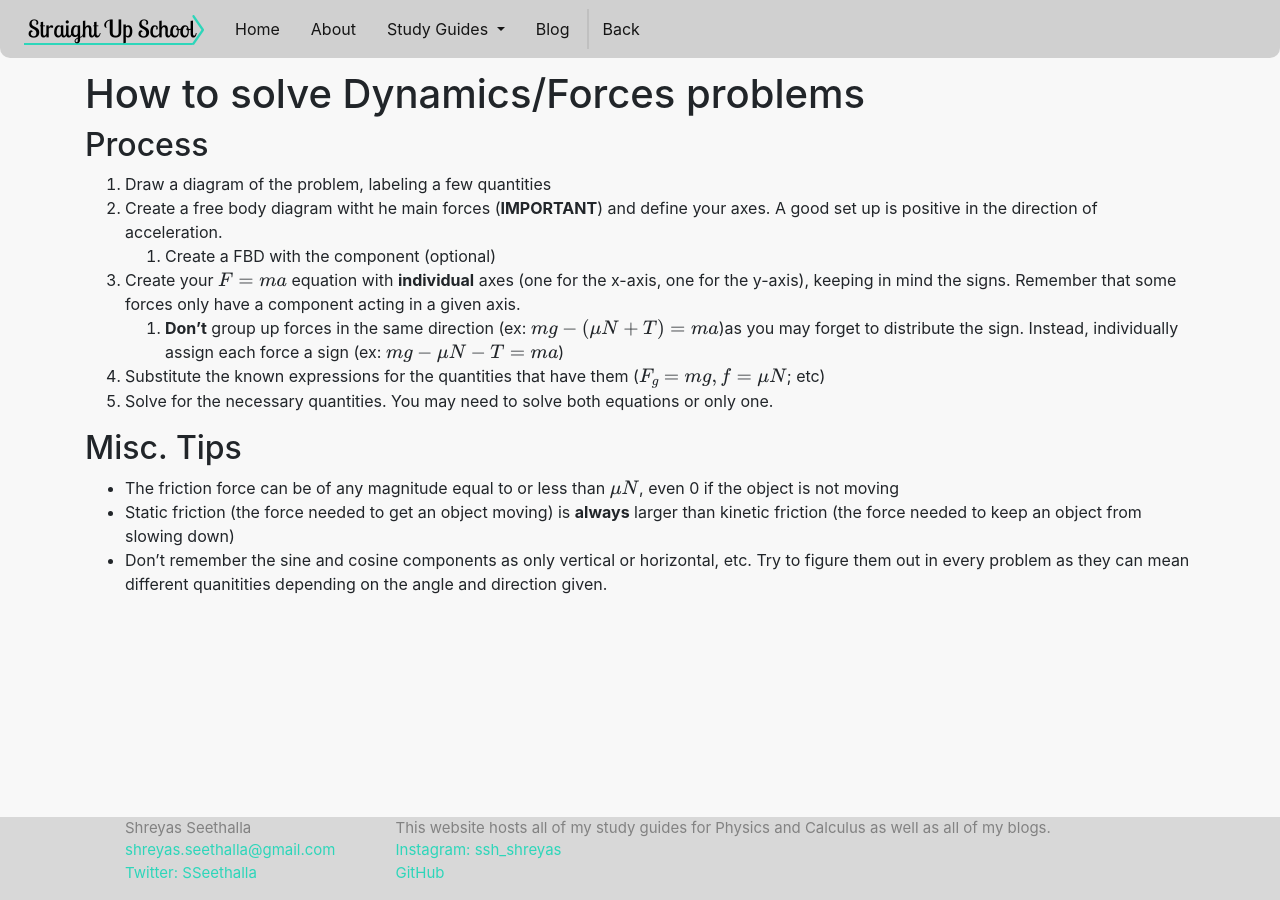
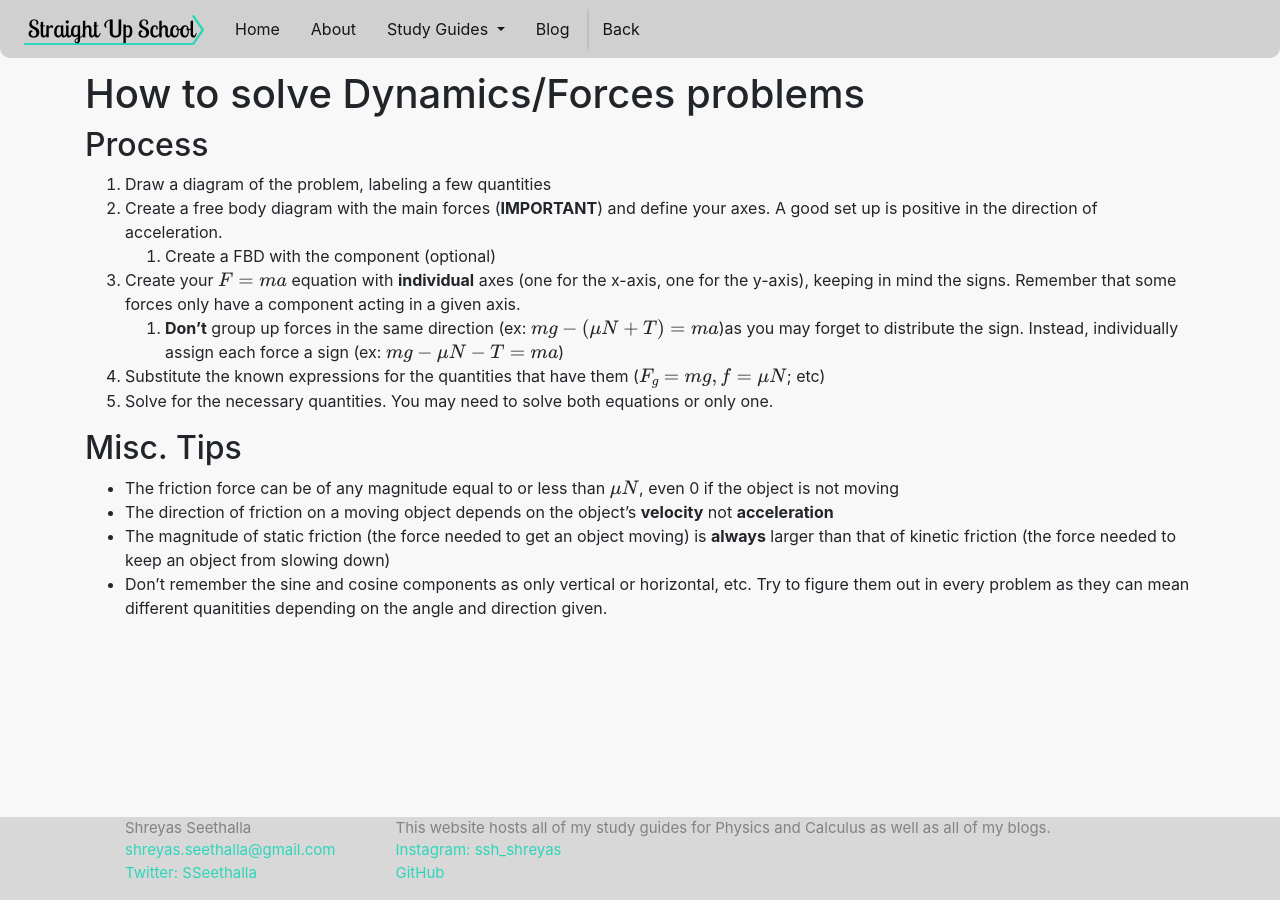
Before and after one commit to KasaiYuki/kasaiyuki.github.io, a Jekyll site: the page built from guides/guides-strats/forces-strats.md, in a window 1280 px wide. Built offline with Jekyll 4.4.1, drawn with Linux system fonts in a browser that asks for light colours; formulas are drawn with MathJax 3; comment, search, counter and statistics services are not loaded.

```diff
--- a/guides/guides-strats/forces-strats.md
+++ b/guides/guides-strats/forces-strats.md
@@ -7,7 +7,7 @@
 ## Process
 
 1. Draw a diagram of the problem, labeling a few quantities
-2. Create a free body diagram witht he main forces (**IMPORTANT**) and define your axes. A good set up is positive in the direction of acceleration.
+2. Create a free body diagram with the main forces (**IMPORTANT**) and define your axes. A good set up is positive in the direction of acceleration.
     1. Create a FBD with the component (optional)
 3. Create your $$ F = ma $$ equation with **individual** axes (one for the x-axis, one for the y-axis), keeping in mind the signs. Remember that some forces only have a component acting in a given axis.
     1. **Don't** group up forces in the same direction (ex: $$mg-(\mu N + T) = ma$$)as you may forget to distribute the sign. Instead, individually assign each force a sign (ex: $$mg-\mu N - T = ma$$)
@@ -17,5 +17,6 @@
 ## Misc. Tips
 
 + The friction force can be of any magnitude equal to or less than $$ \mu N $$, even 0 if the object is not moving
-- Static friction (the force needed to get an object moving) is **always** larger than kinetic friction (the force needed to keep an object from slowing down)
+- The direction of friction on a moving object depends on the object's **velocity** not **acceleration**
+- The magnitude of static friction (the force needed to get an object moving) is **always** larger than that of kinetic friction (the force needed to keep an object from slowing down)
 * Don't remember the sine and cosine components as only vertical or horizontal, etc. Try to figure them out in every problem as they can mean different quanitities depending on the angle and direction given.
```
Also changed, not shown: _posts/2021-07-26-bridge-scholar-midterms.md (+3 -2 lines), 2 other files.
